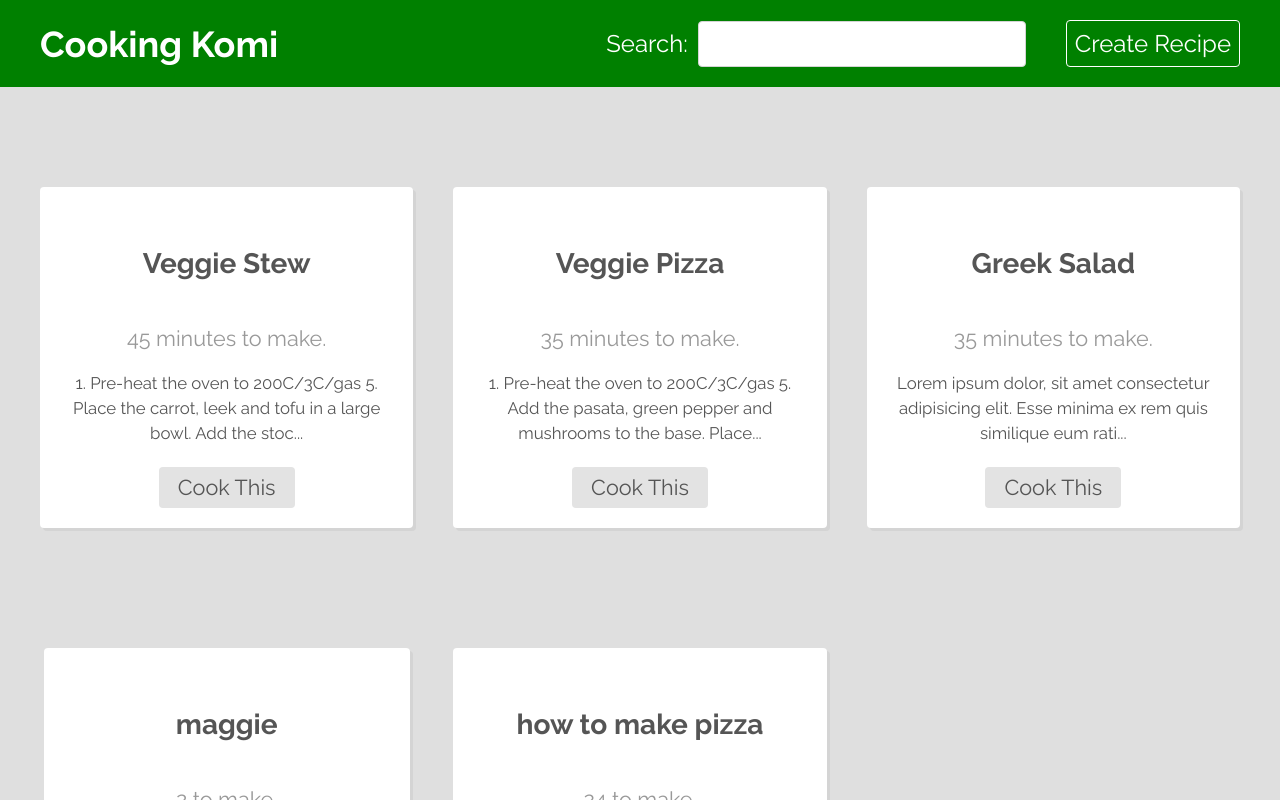
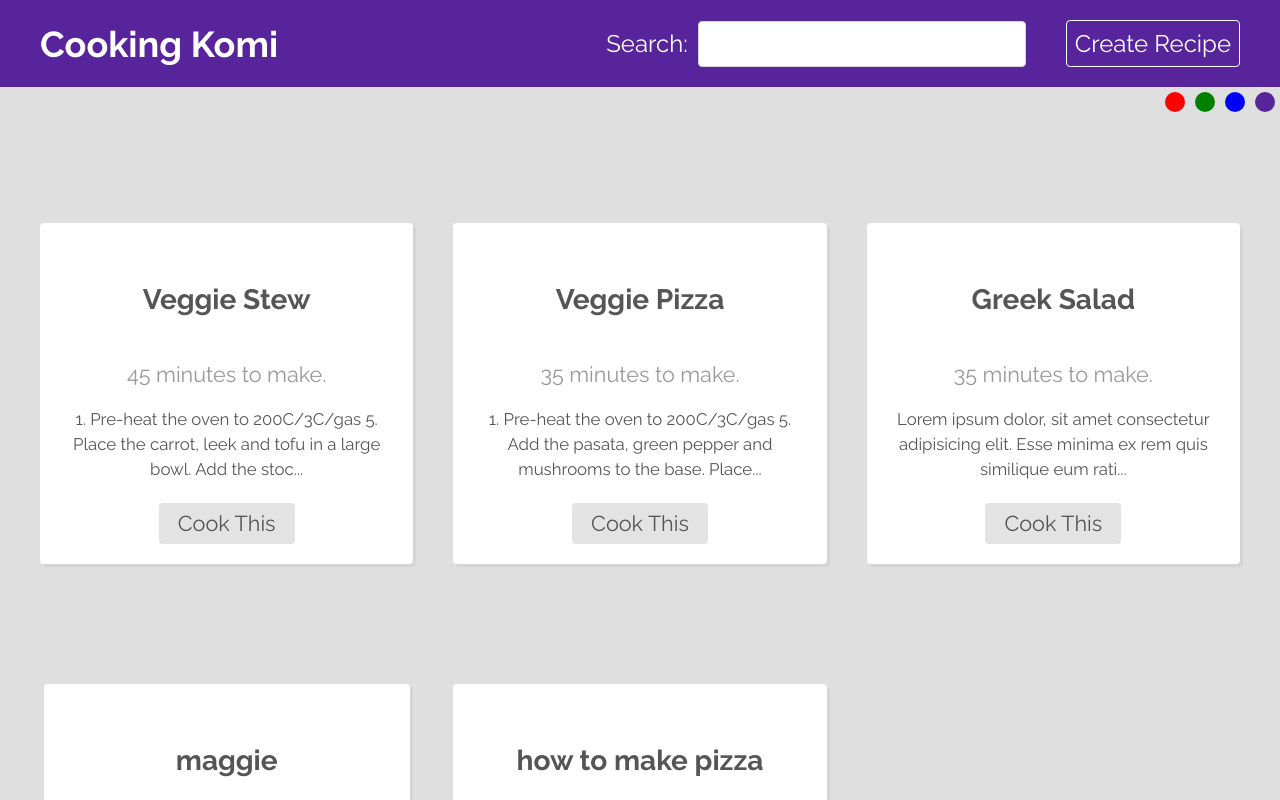
Before and after one commit to rkumayan/Recipe_Directory, a React (Create React App) app: page / in a window 1280 px wide. Shown: the top 800 px of the page. Built offline with nearby package versions, Linux system fonts and the light colour scheme; data requests are answered from the project's data file.

Commit message:
added theme selector

```diff
--- a/src/App.js
+++ b/src/App.js
@@ -8,12 +8,14 @@
 import Recipe from './pages/recipe/Recipe';
 import Search from './pages/search/Search';
 import Navbar from './components/Navbar'
+import ThemeSelector from './components/ThemeSelector';
 function App() {
   return (
     <div className="App">
 
       <BrowserRouter>
         <Navbar />
+        <ThemeSelector />
         <Routes>
           <Route path = "/" element = {<Home/>}></Route>
           <Route path = "/create" element = {<Create/>}></Route>
--- /dev/null
+++ b/src/components/ThemeSelector.css
@@ -0,0 +1,12 @@
+.theme-selector{
+    display: flex;
+    justify-content: flex-end;
+}
+.theme-buttons div{
+    display:inline-block;
+    width:20px;
+    height:20px;
+    margin:5px;
+    border-radius: 50%;
+    cursor: pointer;
+}
--- /dev/null
+++ b/src/components/ThemeSelector.js
@@ -0,0 +1,26 @@
+import './ThemeSelector.css';
+
+import { useTheme } from '../hooks/useTheme';
+
+const themeColors = ['red', 'green','blue', '#58249c'];
+
+const ThemeSelector = () => {
+    const {changeColor} = useTheme();
+    return (
+        <div className="theme-selector">
+
+            <div className="theme-buttons">
+                {themeColors.map( color =>(
+                    <div key = {color}
+                        onClick={ () => changeColor(color)}
+                        style={ {background: color}}
+                    >
+
+                    </div>
+                ))}
+            </div>
+        </div>
+     );
+}
+
+export default ThemeSelector;
--- a/src/context/ThemeContext.js
+++ b/src/context/ThemeContext.js
@@ -12,7 +12,7 @@
 
 export function ThemeProvider( {children}){
     const [state, dispatch] = useReducer( themeReducer , {
-        color:'green'
+        color:'#58249c'
     });
 
     const changeColor = ( color ) =>{
```
